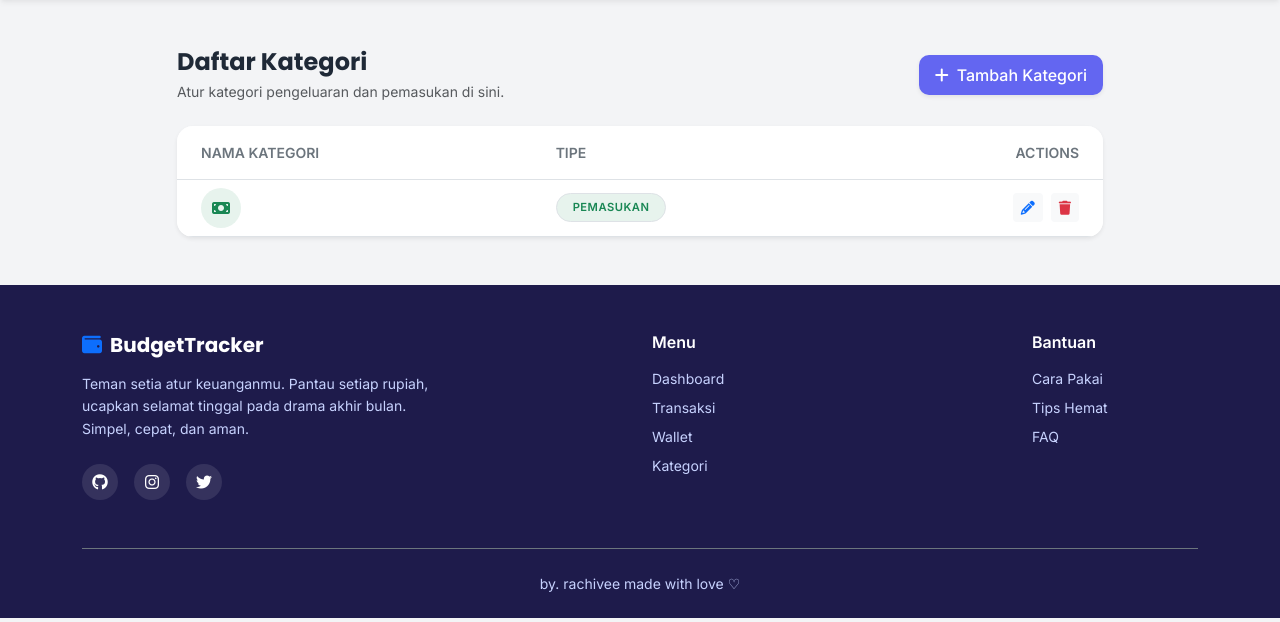
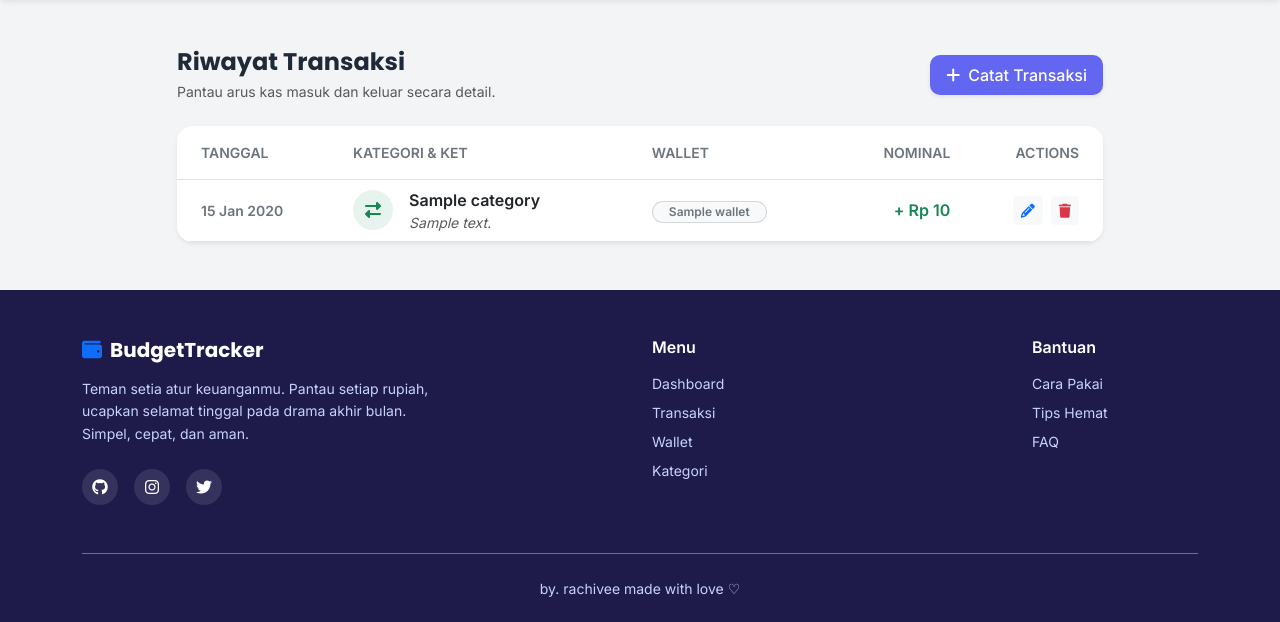
Before and after one commit to rachivee/TP10DPBO2425C2, a PHP site: page / in a window 1280 px wide. Shown: the part 78-700 px from the top of the page. Run offline with PHP 8.4, Linux system fonts and the light colour scheme; tables that the repository leaves empty or names only in its code hold one stand-in row (values such as "Sample post"); data that the repository does not hold is empty.

Commit message:
Transaction Done

```diff
--- a/Project/index.php
+++ b/Project/index.php
@@ -4,11 +4,57 @@
 require_once 'viewmodels/CategoryViewModel.php';
 require_once 'viewmodels/BudgetViewModel.php';
 
-$entity = isset($_GET['entity']) ? $_GET['entity'] : 'category';
+$entity = isset($_GET['entity']) ? $_GET['entity'] : 'transaction';
 $action = isset($_GET['action']) ? $_GET['action'] : 'list';
 
 if ($entity === 'transaction') {
     $transactionVM = new TransactionViewModel();
+
+    switch ($action) {
+        case 'list':
+            $transactionList = $transactionVM->getTransactionList();
+            require_once 'views/transactionList.php';
+            break;
+        case 'add':
+            $walletList = $transactionVM->getWallets();
+            $categoryList = $transactionVM->getCategories();
+            require_once 'views/transactionForm.php';
+            break;
+        case 'edit':
+            $id = $_GET['id'];
+            $transaction = $transactionVM->getTransactionById($id);
+            $walletList = $transactionVM->getWallets();
+            $categoryList = $transactionVM->getCategories();
+            require_once 'views/transactionForm.php';
+            break;
+        case 'save':
+            $wallet_id = $_POST['wallet_id'];
+            $category_id = $_POST['category_id'];
+            $amount = $_POST['amount'];
+            $description = $_POST['description'];
+            $date = $_POST['transaction_date'];
+            $transactionVM->addTransaction($wallet_id, $category_id, $amount, $description, $date);
+            header('Location: index.php?entity=transaction&action=list');
+            break;
+        case 'update':
+            $id = $_POST['id'];
+            $wallet_id = $_POST['wallet_id'];
+            $category_id = $_POST['category_id'];
+            $amount = $_POST['amount'];
+            $description = $_POST['description'];
+            $transaction_date = $_POST['transaction_date'];
+            $transactionVM->updateTransaction($id, $wallet_id, $category_id, $amount, $description, $transaction_date);
+            header('Location: index.php?entity=transaction&action=list');
+            break;
+        case 'delete':
+            $id = $_GET['id'];
+            $transactionVM->deleteTransaction($id);
+            header('Location: index.php?entity=transaction&action=list');
+            break;
+        default:
+            echo "Invalid action.";
+            break;
+    }
 
 } elseif ($entity === 'wallet') {
     $walletVM = new WalletViewModel();
--- a/Project/models/Transaction.php
+++ b/Project/models/Transaction.php
@@ -14,7 +14,20 @@
 
     public function getAll()
     {
-        $query = "SELECT * FROM " . $this->table;
+        $query = "SELECT
+                    t.id,
+                    t.amount,
+                    t.description,
+                    t.transaction_date,
+                    t.wallet_id,
+                    t.category_id,
+                    w.name as wallet_name,
+                    c.name as category_name,
+                    c.type as category_type
+                  FROM " . $this->table . " t
+                  JOIN wallets w ON t.wallet_id = w.id
+                  JOIN categories c ON t.category_id = c.id
+                  ORDER BY t.transaction_date DESC, t.id DESC";
         $stmt = $this->conn->prepare($query);
         $stmt->execute();
         return $stmt->fetchAll(PDO::FETCH_ASSOC);
@@ -29,18 +42,38 @@
         return $stmt->fetch(PDO::FETCH_ASSOC);
     }
 
-    public function create($wallet_id, $category_id, $amount, $description, $transaction_date, $created_at)
+    public function create($wallet_id, $category_id, $amount, $description, $transaction_date)
     {
+        $query = "INSERT INTO " . $this->table . " (wallet_id, category_id, amount, description, transaction_date) VALUES (:wallet_id, :category_id, :amount, :description, :transaction_date)";
+        $stmt = $this->conn->prepare($query);
+        $stmt->bindParam(':wallet_id', $wallet_id);
+        $stmt->bindParam(':category_id', $category_id);
+        $stmt->bindParam(':amount', $amount);
+        $stmt->bindParam(':description', $description);
+        $stmt->bindParam(':transaction_date', $transaction_date);
+        return $stmt->execute();
 
     }
 
-    public function update($id, $wallet_id, $category_id, $amount, $description, $transaction_date, $created_at)
+    public function update($id, $wallet_id, $category_id, $amount, $description, $transaction_date)
     {
+        $query = "UPDATE " . $this->table . " SET wallet_id = :wallet_id, category_id = :category_id, amount = :amount, description = :description, transaction_date = :transaction_date WHERE id = :id";
+        $stmt = $this->conn->prepare($query);
+        $stmt->bindParam(':id', $id);
+        $stmt->bindParam(':wallet_id', $wallet_id);
+        $stmt->bindParam(':category_id', $category_id);
+        $stmt->bindParam(':amount', $amount);
+        $stmt->bindParam(':description', $description);
+        $stmt->bindParam(':transaction_date', $transaction_date);
 
+        return $stmt->execute();
     }
 
     public function delete($id)
     {
-
+        $query = "DELETE FROM " . $this->table . " WHERE id = :id";
+        $stmt = $this->conn->prepare($query);
+        $stmt->bindParam(':id', $id);
+        return $stmt->execute();
     }
 }
--- a/Project/viewmodels/TransactionViewModel.php
+++ b/Project/viewmodels/TransactionViewModel.php
@@ -1,13 +1,19 @@
 <?php
 require_once 'models/Transaction.php';
+require_once 'models/Wallet.php';
+require_once 'models/Category.php';
 
 class TransactionViewModel
 {
     private $transaction;
+    private $wallet;
+    private $category;
 
     public function __construct()
     {
         $this->transaction = new Transaction();
+        $this->wallet = new Wallet();
+        $this->category = new Category();
     }
 
     public function getTransactionList()
@@ -20,14 +26,24 @@
         return $this->transaction->getById($id);
     }
 
-    public function addTransaction($wallet_id, $category_id, $amount, $description, $transaction_date, $created_at)
+    public function getWallets()
     {
-        return $this->transaction->create($wallet_id, $category_id, $amount, $description, $transaction_date, $created_at);
+        return $this->wallet->getAll();
     }
 
-    public function updateTransaction($id, $wallet_id, $category_id, $amount, $description, $transaction_date, $created_at)
+    public function getCategories()
     {
-        return $this->transaction->update($id, $wallet_id, $category_id, $amount, $description, $transaction_date, $created_at);
+        return $this->category->getAll();
+    }
+
+    public function addTransaction($wallet_id, $category_id, $amount, $description, $transaction_date)
+    {
+        return $this->transaction->create($wallet_id, $category_id, $amount, $description, $transaction_date);
+    }
+
+    public function updateTransaction($id, $wallet_id, $category_id, $amount, $description, $transaction_date)
+    {
+        return $this->transaction->update($id, $wallet_id, $category_id, $amount, $description, $transaction_date);
     }
 
     public function deleteTransaction($id)
--- a/Project/views/templates/footer.php
+++ b/Project/views/templates/footer.php
@@ -29,9 +29,9 @@
                 <h6 class="text-white fw-bold mb-3">Menu</h6>
                 <ul class="list-unstyled small">
                     <li class="mb-2"><a href="index.php" class="text-decoration-none" style="color: #c7d2fe;">Dashboard</a></li>
-                    <li class="mb-2"><a href="#" class="text-decoration-none" style="color: #c7d2fe;">Transaksi</a></li>
-                    <li class="mb-2"><a href="#" class="text-decoration-none" style="color: #c7d2fe;">Wallet</a></li>
-                    <li class="mb-2"><a href="#" class="text-decoration-none" style="color: #c7d2fe;">Kategori</a></li>
+                    <li class="mb-2"><a href="index.php?entity=transaction&action=list" class="text-decoration-none" style="color: #c7d2fe;">Transaksi</a></li>
+                    <li class="mb-2"><a href="index.php?entity=wallet&action=list" class="text-decoration-none" style="color: #c7d2fe;">Wallet</a></li>
+                    <li class="mb-2"><a href="index.php?entity=category&action=list" class="text-decoration-none" style="color: #c7d2fe;">Kategori</a></li>
                 </ul>
             </div>
 
--- /dev/null
+++ b/Project/views/transactionList.php
@@ -0,0 +1,116 @@
+<?php
+require_once 'views/templates/header.php';
+?>
+
+<div class="row justify-content-center">
+    <div class="col-lg-10">
+
+        <div class="d-flex justify-content-between align-items-center mb-4">
+            <div>
+                <h4 class="fw-bold mb-1" style="font-family: 'Poppins', sans-serif;">Riwayat Transaksi</h4>
+                <p class="text-muted small mb-0">Pantau arus kas masuk dan keluar secara detail.</p>
+            </div>
+
+            <a href="index.php?entity=transaction&action=add" class="btn btn-primary shadow-sm px-3 py-2" style="border-radius: 10px;">
+                <i class="fas fa-plus me-2"></i>Catat Transaksi
+            </a>
+        </div>
+
+        <div class="card shadow-sm border-0 rounded-4 overflow-hidden">
+            <div class="card-body p-0">
+                <table class="table table-hover mb-0 align-middle">
+
+                    <thead class="bg-light">
+                        <tr>
+                            <th class="ps-4 py-3 text-secondary small text-uppercase fw-bold ls-1">Tanggal</th>
+                            <th class="py-3 text-secondary small text-uppercase fw-bold ls-1">Kategori & Ket</th>
+                            <th class="py-3 text-secondary small text-uppercase fw-bold ls-1">Wallet</th>
+                            <th class="text-end py-3 text-secondary small text-uppercase fw-bold ls-1">Nominal</th>
+                            <th class="text-end pe-4 py-3 text-secondary small text-uppercase fw-bold ls-1">Actions</th>
+                        </tr>
+                    </thead>
+
+                    <tbody>
+                        <?php if (empty($transactionList)): ?>
+                            <tr>
+                                <td colspan="5" class="text-center py-5 text-muted">
+                                    <div class="mb-3">
+                                        <i class="fas fa-receipt fa-3x text-light"></i>
+                                    </div>
+                                    Belum ada transaksi tercatat.<br>
+                                    <small>Mulai catat pengeluaranmu hari ini.</small>
+                                </td>
+                            </tr>
+                        <?php else: ?>
+                            <?php foreach ($transactionList as $trx): ?>
+                                <?php
+                                    $isExpense = ($trx['category_type'] == 'expense');
+                                    $colorClass = $isExpense ? 'text-danger' : 'text-success';
+                                    $bgClass    = $isExpense ? 'bg-danger' : 'bg-success';
+                                    $operator   = $isExpense ? '- ' : '+ ';
+                                    $dateFormatted = date('d M Y', strtotime($trx['transaction_date']));
+                                    $iconClass = !empty($trx['category_icon']) ? $trx['category_icon'] : 'fas fa-exchange-alt';
+                                ?>
+                            <tr>
+                                <td class="ps-4 text-secondary small fw-bold">
+                                    <?= $dateFormatted; ?>
+                                </td>
+
+                                <td>
+                                    <div class="d-flex align-items-center">
+                                        <div class="rounded-circle <?= $bgClass; ?> bg-opacity-10 <?= $colorClass; ?> d-flex align-items-center justify-content-center me-3" style="width: 40px; height: 40px;">
+                                            <i class="<?= $iconClass; ?>"></i>
+                                        </div>
+                                        <div>
+                                            <div class="fw-bold text-dark"><?= htmlspecialchars($trx['category_name']); ?></div>
+                                            <div class="small text-muted fst-italic">
+                                                <?= !empty($trx['description']) ? htmlspecialchars($trx['description']) : '-'; ?>
+                                            </div>
+                                        </div>
+                                    </div>
+                                </td>
+
+                                <td>
+                                    <span class="badge bg-light text-secondary border border-secondary border-opacity-25 rounded-pill px-3">
+                                        <?= htmlspecialchars($trx['wallet_name']); ?>
+                                    </span>
+                                </td>
+
+                                <td class="text-end fw-bold <?= $colorClass; ?>">
+                                    <span style="font-family: 'Inter', monospace;">
+                                        <?= $operator; ?>Rp <?= number_format($trx['amount'], 0, ',', '.'); ?>
+                                    </span>
+                                </td>
+
+                                <td class="text-end pe-4">
+                                    <div class="d-flex justify-content-end gap-2">
+
+                                        <a href="index.php?entity=transaction&action=edit&id=<?= $trx['id']; ?>"
+                                           class="btn btn-light text-primary btn-sm border-0"
+                                           title="Edit Transaksi">
+                                            <i class="fas fa-pencil-alt"></i>
+                                        </a>
+
+                                        <a href="index.php?entity=transaction&action=delete&id=<?= $trx['id']; ?>"
+                                           class="btn btn-light text-danger btn-sm border-0"
+                                           onclick="return confirm('Yakin hapus transaksi ini? Saldo wallet akan dikembalikan.');"
+                                           title="Hapus Transaksi">
+                                            <i class="fas fa-trash"></i>
+                                        </a>
+
+                                    </div>
+                                </td>
+                            </tr>
+                            <?php endforeach; ?>
+                        <?php endif; ?>
+                    </tbody>
+                </table>
+            </div>
+        </div>
+
+    </div>
+</div>
+
+<?php
+require_once 'views/templates/footer.php';
+?>
```
Also changed, not shown: Project/views/transactionForm.php (added, +125 -0 lines).
